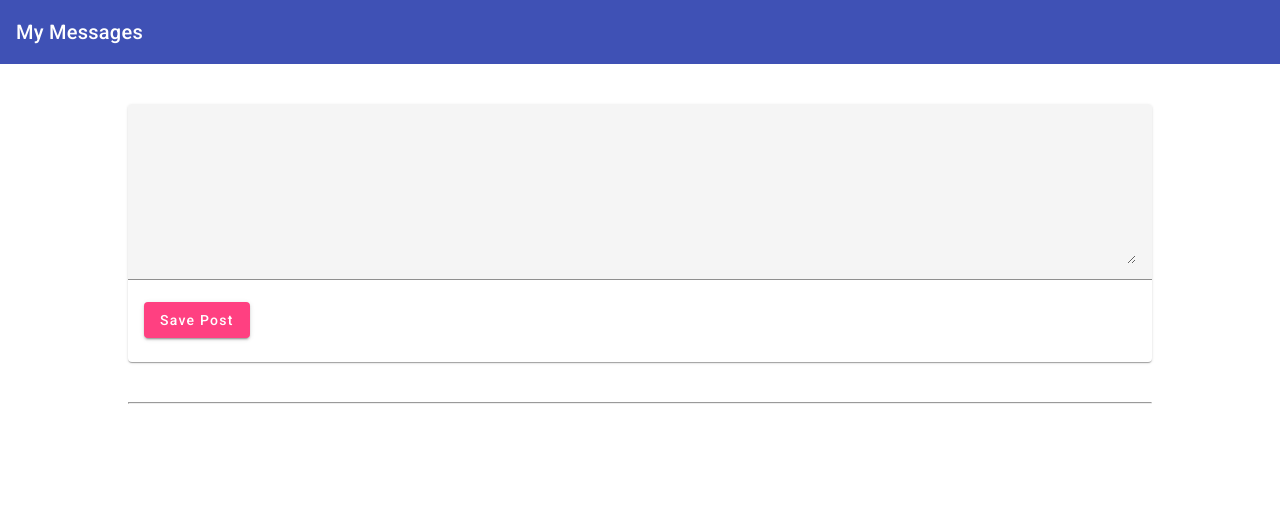
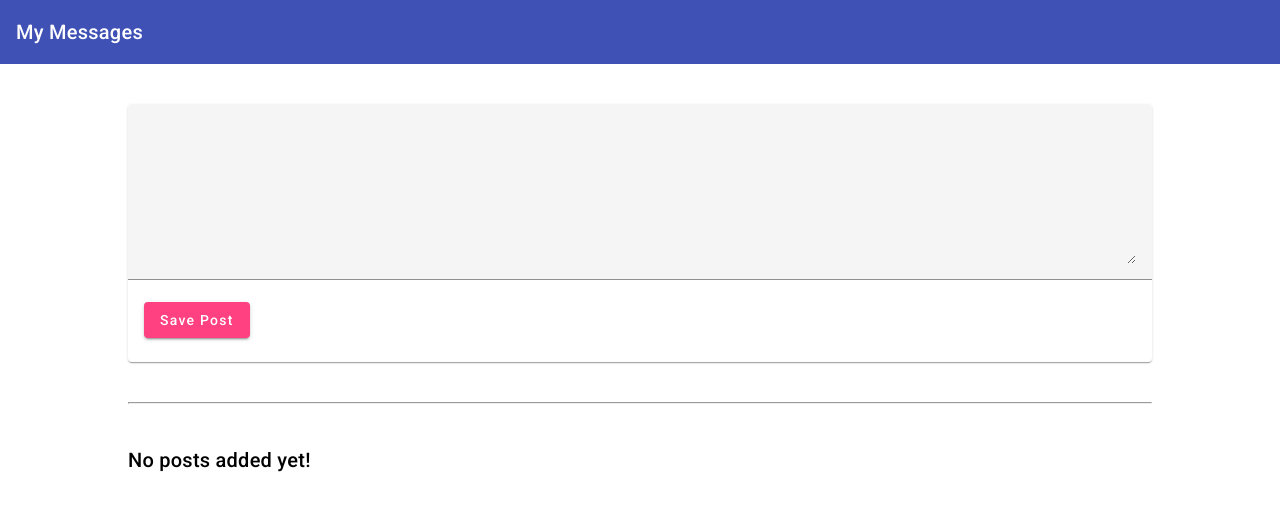
Before and after one commit to essjay05/100DaysOfCode2023_mean-course-starter, an Angular app: page / in a window 1280 px wide. Shown: the top 510 px of the page. Built offline with nearby package versions, Linux system fonts and the light colour scheme.

Commit message:
Added conditional statement to post-list component successfully.

```diff
--- a/src/app/posts/post-list/post-list.component.html
+++ b/src/app/posts/post-list/post-list.component.html
@@ -6,3 +6,4 @@
     <p>{{ post.content }}</p>
   </mat-expansion-panel>
 </mat-accordion>
+<h2 *ngIf="posts.length <= 0">No posts added yet!</h2>
```
